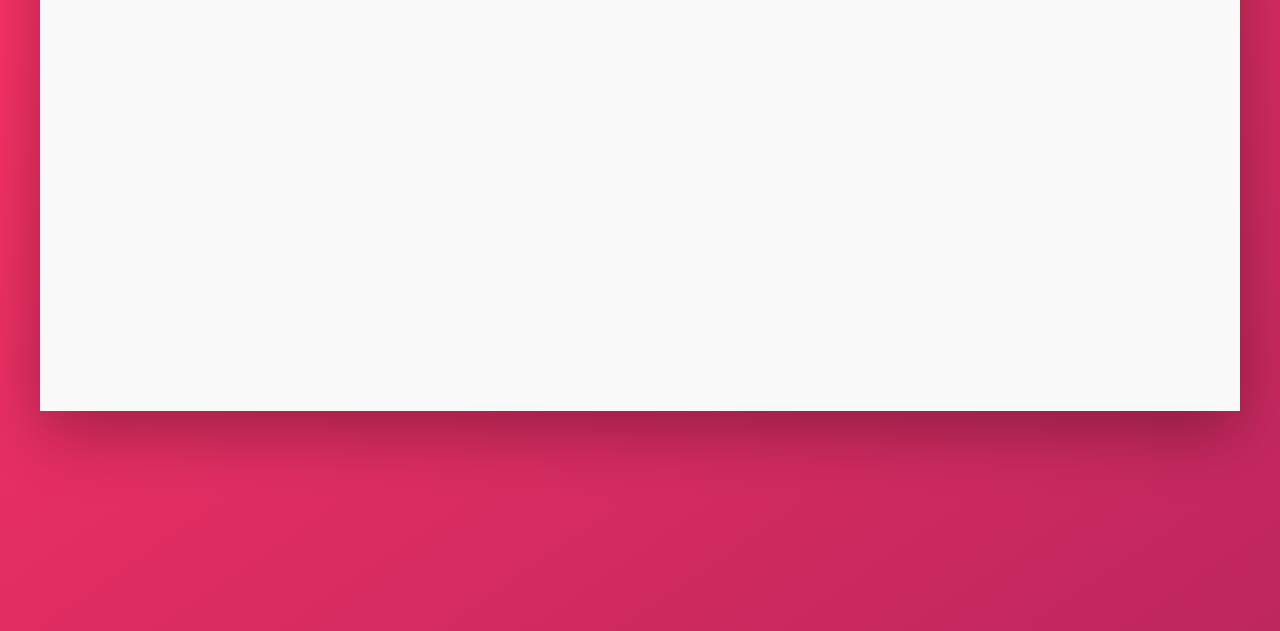
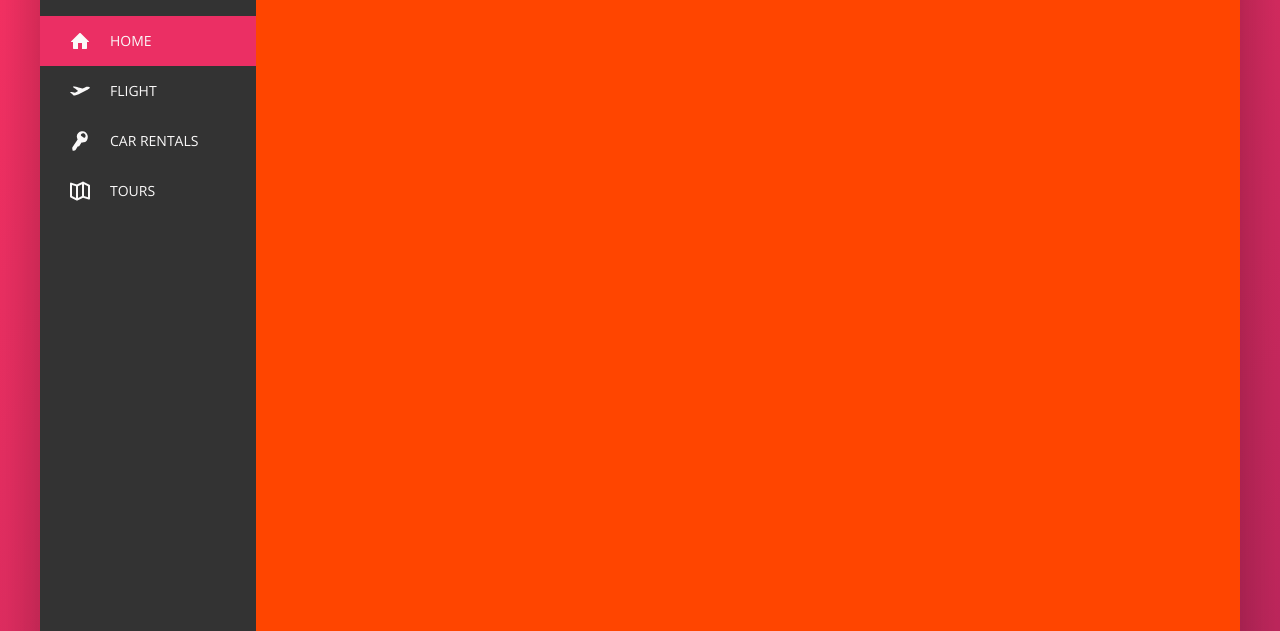
Before and after one commit to ratiarahman/Trillo, a website: page index.html in a window 1280 px wide. Shown: the part 169-800 px from the top of the page. Drawn offline with nearby package versions, Linux system fonts and the light colour scheme.

Commit message:
sidebar on progress

```diff
--- a/index.html
+++ b/index.html
@@ -48,10 +48,47 @@
 
                 <!-- SIDEBAR  -->
                 <nav class="sidebar">
+                    <ul class="side-nav">
+                        <li class="side-nav__item">
+                            <a href="#" class="side-nav__link side-nav__link--active">
+                                <svg class="side-nav__svg">
+                                    <use xlink:href="img/sprite.svg#icon-home"></use>
+                                </svg>
+                                <span>Home</span>
+                            </a>
+                        </li>
+                        <li class="side-nav__item">
+                            <a href="#" class="side-nav__link">
+                                <svg class="side-nav__svg">
+                                    <use xlink:href="img/sprite.svg#icon-aircraft-take-off"></use>
+                                </svg>
+                                <span>Flight</span>
+                            </a>
+                        </li>
+                        <li class="side-nav__item">
+                            <a href="#" class="side-nav__link">
+                                <svg class="side-nav__svg">
+                                    <use xlink:href="img/sprite.svg#icon-key"></use>
+                                </svg>
+                                <span>Car rentals</span>
+                            </a>
+                        </li>
+                        <li class="side-nav__item">
+                            <a href="#" class="side-nav__link">
+                                <svg class="side-nav__svg">
+                                    <use xlink:href="img/sprite.svg#icon-map"></use>
+                                </svg>
+                                <span>Tours</span>
+                            </a>
+                        </li>
+                    </ul>
 
+                    <div class="legal">
+                        &copy; 2017 by trillo. All rights reserved.
+                    </div>
                 </nav>
 
-                <!-- MAIN SIDE  -->
+                <!-- MAIN SIDE: HOTEL VIEW -->
                 <main class="hotel-view">
                     hello
                 </main>
--- a/sass/_components.scss
+++ b/sass/_components.scss
@@ -123,3 +123,50 @@
         }
     }
 }
+
+
+//SIDEBAR
+.side-nav{
+    list-style: none;
+    margin-top: 3.5rem;
+
+
+    &__item{
+
+    }
+
+    &__link:link,
+    &__link:visited{
+        font-size: 1.4rem;
+        text-decoration: none;
+        text-transform: uppercase;
+        color: var(--color-grey-light-1);
+        display: block;
+        padding: 1.5rem 3rem;
+
+        display: flex;
+        align-items: center;
+    }
+
+    &__link--active{
+        background-color: var(--color-primary);
+    }
+
+    &__svg{
+        width: 2rem;
+        height: 2rem;
+        // fill: var(--color-grey-light-1);
+        fill: currentColor;
+        margin-right: 2rem;
+    }
+}
+
+
+//LEGAL
+.legal{
+    text-align: center;
+    font-size: 1.2rem;
+    color: var(--color-grey-light-4);
+    padding: 2.5rem;
+    line-height: 1.9rem;
+}
--- a/sass/_layouts.scss
+++ b/sass/_layouts.scss
@@ -1,10 +1,8 @@
 .container{
     background-color: var(--color-grey-light-1);
     box-shadow: var(--shadow-dark);
-    height: 50rem;
     width: 120rem;
     margin: 8rem auto;
-
 }
 
 .header{
@@ -21,11 +19,17 @@
 }
 
 .sidebar{
-    background-color: black;
-    flex: 0 0 20%;
+    background-color: var(--color-grey-dark-1);
+    flex: 0 0 18%;
+
+    display: flex;
+    flex-direction: column;
+    justify-content: space-between;
+    // align-items: stretch;
 }
 
 .hotel-view{
     background-color: orangered;
+    height: 80rem;
     flex: 1;
 }
```
Also changed, not shown: css/style.css.
